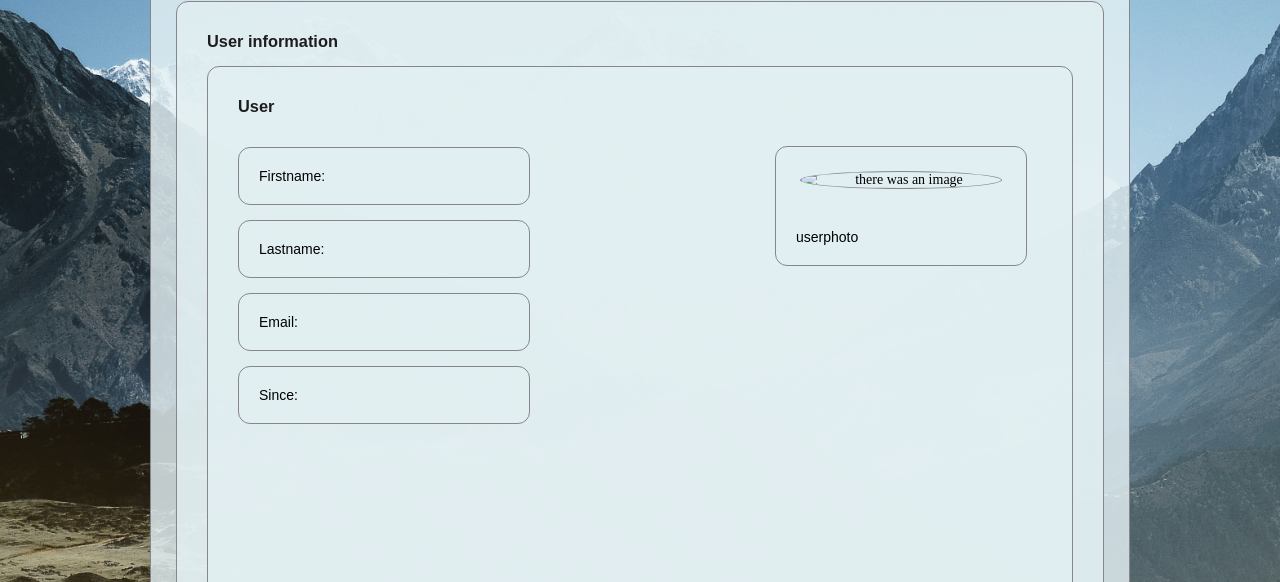
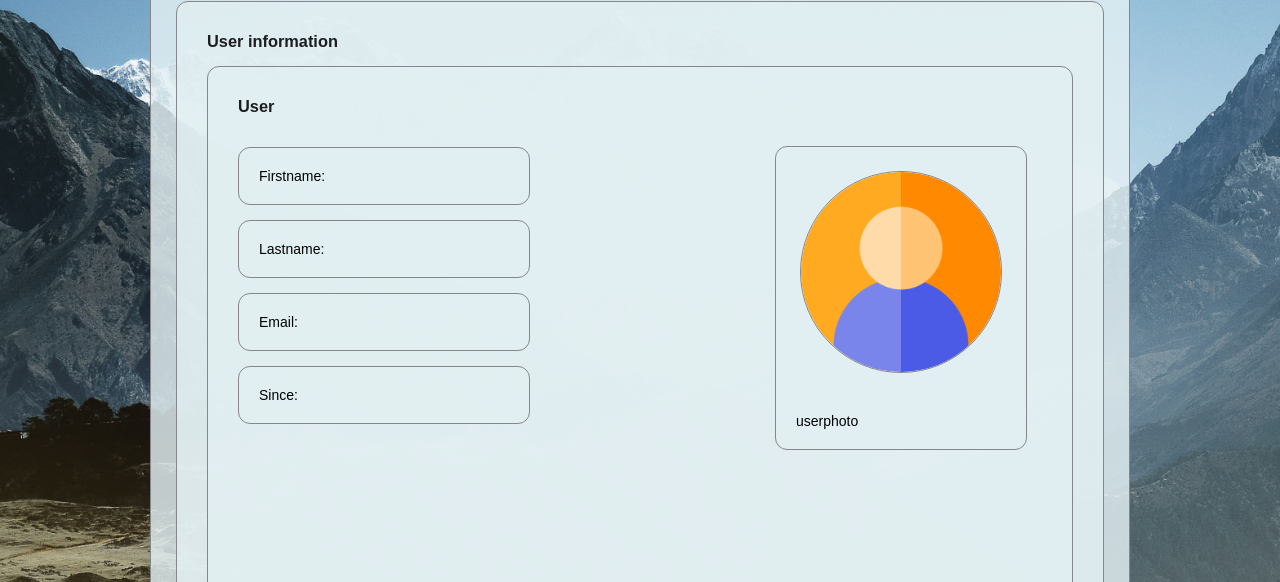
Before and after one commit to RoadToAchiveDream/RADweb, a plain HTML site: page content/user.html in a window 1280 px wide. Shown: the part 218-800 px from the top of the page. Drawn offline with Linux system fonts and the light colour scheme; the site is published under a folder, as on GitHub Pages, so addresses that start at the root find nothing.

Commit message:
path fix

```diff
--- a/content/user.html
+++ b/content/user.html
@@ -33,7 +33,7 @@
             <div class="useritems">
                 <h3>User</h3>
                 <div class="userphoto">
-                    <img src="/assets/images/icons/user.png" alt="there was an image">
+                    <img src="../assets/images/icons/user.png" alt="there was an image">
                     <li>userphoto</li>
                 </div>
                 <br>
```
